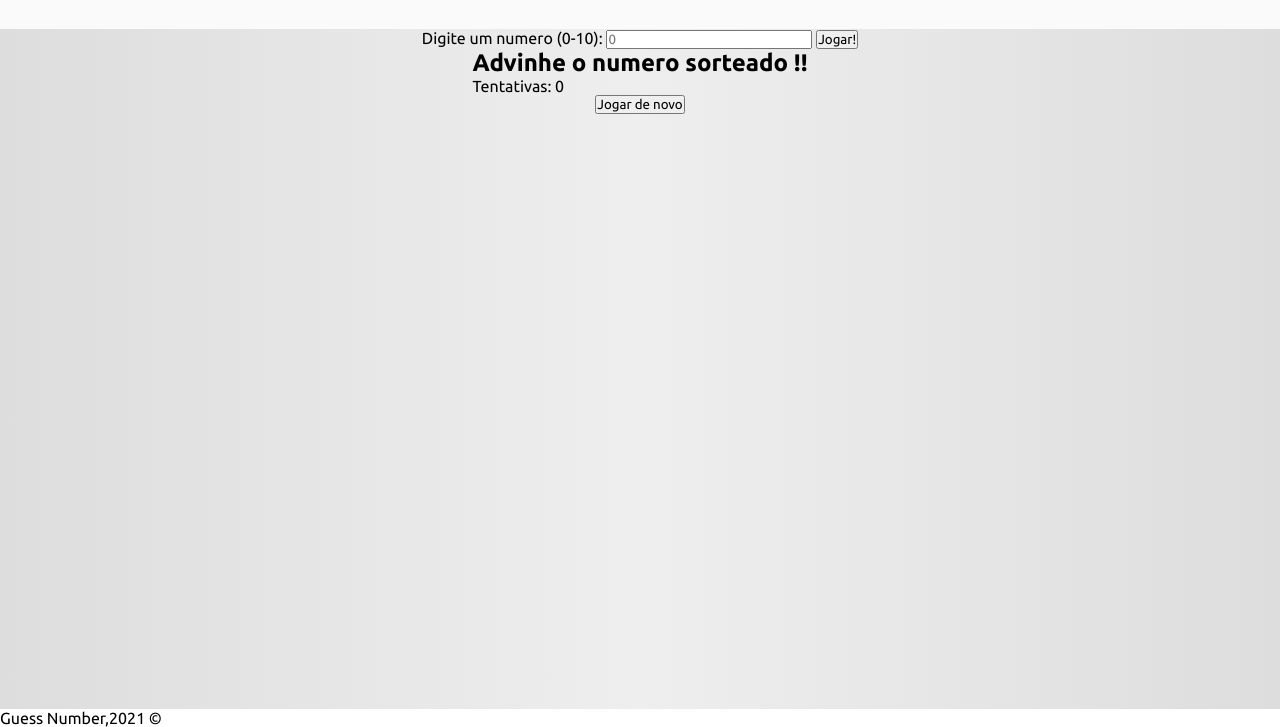
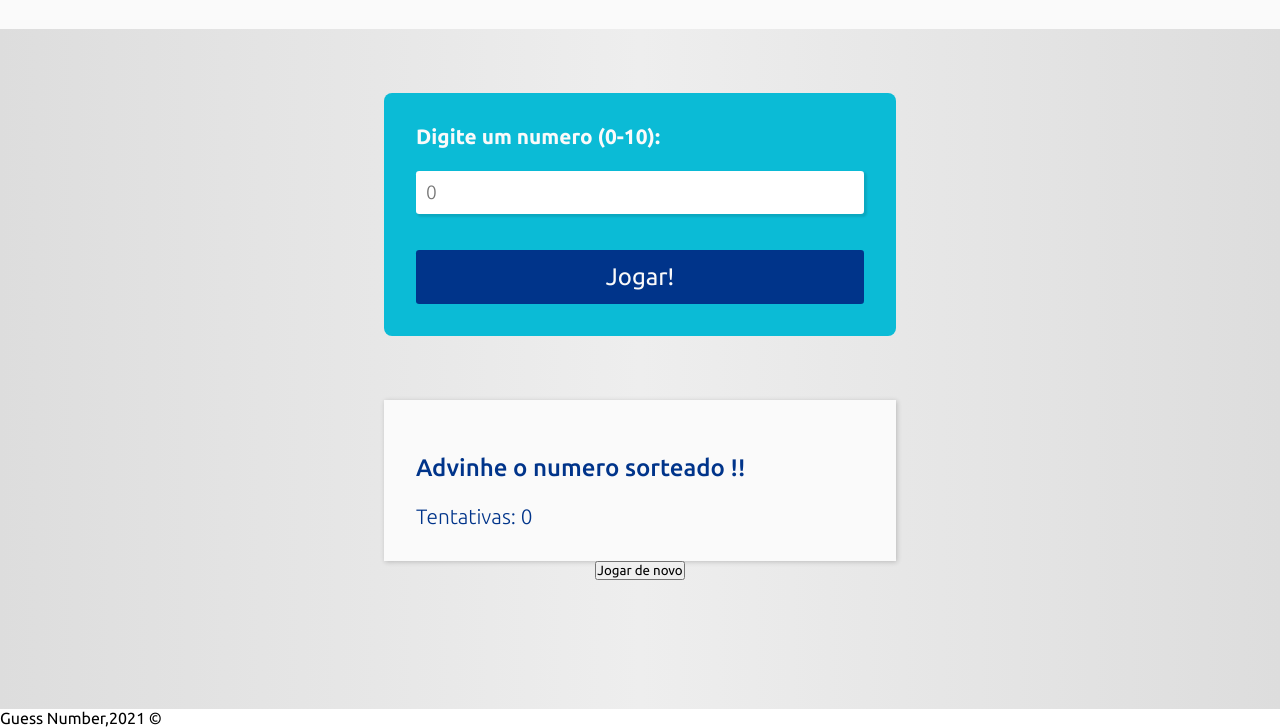
Before and after one commit to daddariob/gues-number, a plain HTML site: page index.html in a window 1280 px wide. Shown: the part 86-813 px from the top of the page. Drawn offline with Linux system fonts and the light colour scheme.

Commit message:
Update style.css

```diff
--- a/style.css
+++ b/style.css
@@ -38,3 +38,75 @@ header a h1{
     justify-content: flex-start;
     background: linear-gradient(to right,#ddd,#eee,#ddd);
 }
+
+.container form{
+    background: var(--blue-light);
+    display: flex;
+    flex-direction: column;
+    width: 40%;
+    padding: 2rem;
+    margin-top: 5%;
+    border-radius: 0.5rem;
+}
+
+.container form label{
+    color: var(--white);
+    font-size: 1.3rem;
+    font-weight: 600;
+}
+
+.container form input{
+    border: 0;
+    outline: 0;
+    margin: 5% 0px;
+    padding: 10px;
+    font-size: 1.2rem;
+    font-weight: 300;
+    border-radius: 0.2rem;
+    box-shadow: 2px 2px 2px 1px rgba(0, 0, 0, 0.1);
+}
+
+.container form input:focus{
+box-shadow: inset 1px 2px 4px 1px rgba(0, 0, 0, 0.1);
+}
+
+.container form button{
+    cursor: pointer;
+    margin-top: 3%;
+    border: 0;
+    outline: 0;
+    padding: 0.8rem;
+    border-radius: 0.2rem;
+    font-size: 1.5rem;
+    font-weight: 400;
+    background: var(--blue);
+    color: var(--white);
+    transition: 0.3s ease-in-out;
+}
+
+.container form button:hover{
+    color: var(--blue);
+    background:var(--white);
+}
+
+.container .result-box{
+    margin-top: 5%;
+    background: var(--white);
+    width: 40%;
+    padding:2rem;
+    border: 0.5rem;
+    box-shadow: 1px 1px 5px 0px rgba(0, 0, 0, 0.2);
+    color: #00348a;
+}
+
+.container .result-box h2{
+    font-weight: 500;
+    font-size: 1.5rem;
+    margin: 5% 0%;
+
+
+}
+.container .result-box span{
+    font-size: 1.3rem;
+    font-weight: 300;
+}
```
